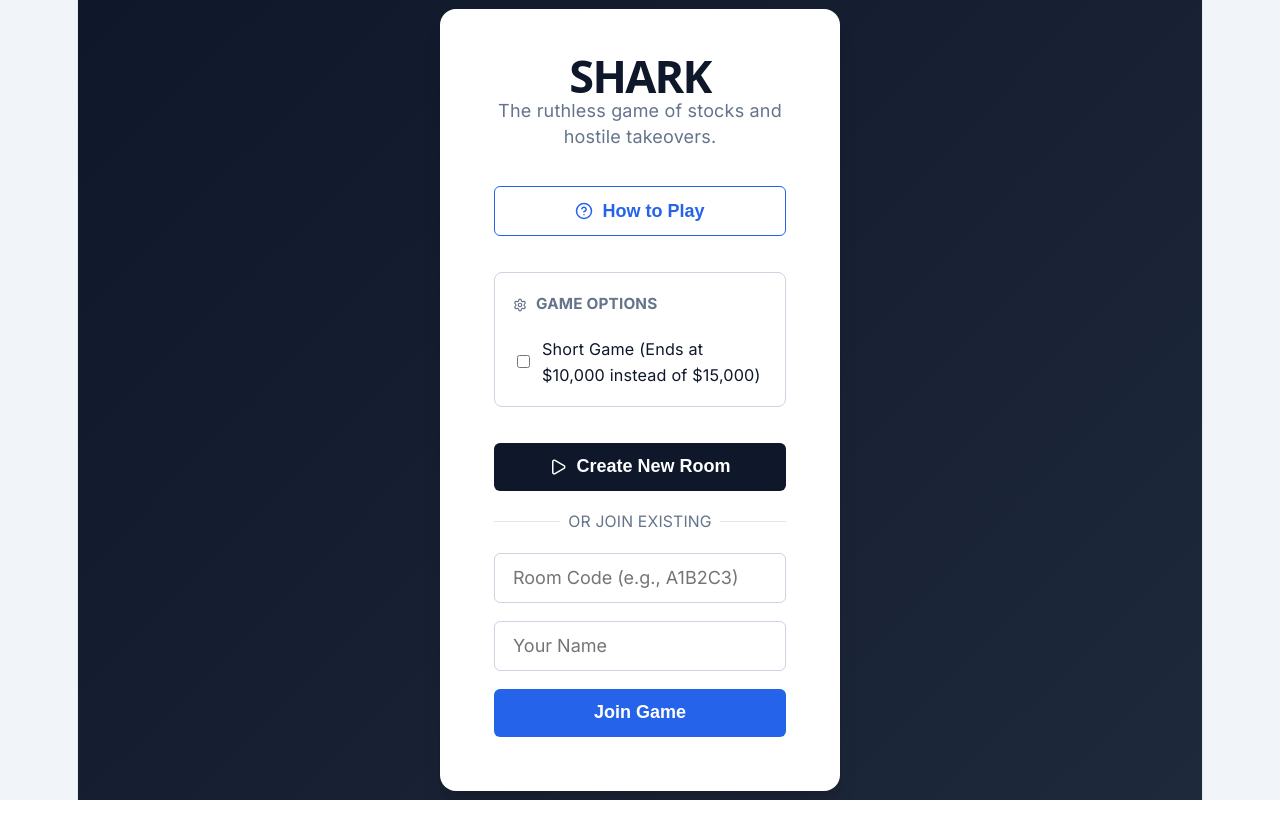
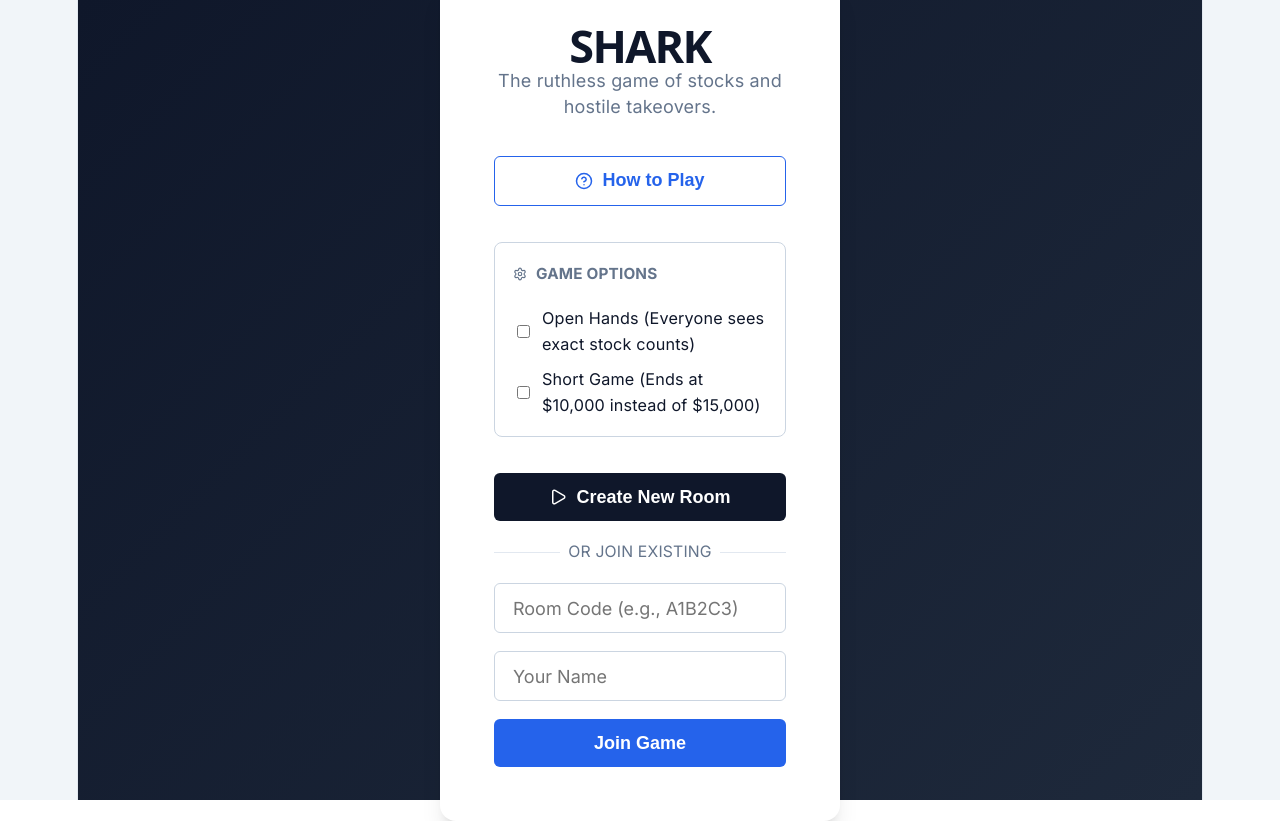
Before and after one commit to onewingai-ux/shark2, a React (Vite) app in the folder frontend/: page / in a window 1280 px wide. Before the commit the page ends 800 px from the top, so only its background shows below. Built offline with nearby package versions, Linux system fonts and the light colour scheme.

Commit message:
Rebuild frontend to include variants and How to Play instructions

```diff
--- a/frontend/src/App.tsx
+++ b/frontend/src/App.tsx
@@ -152,6 +152,10 @@ function App() {
               <div style={{ fontSize: "0.85rem", fontWeight: 700, color: "var(--text-muted)", marginBottom: "0.5rem", display: "flex", alignItems: "center", gap: "0.5rem" }}>
                 <Settings size={14} /> GAME OPTIONS
               </div>
+               <label className="variant-label">
+                <input type="checkbox" checked={variants.includes("open_hands")} onChange={() => toggleVariant("open_hands")} />
+                Open Hands (Everyone sees exact stock counts)
+              </label>
               <label className="variant-label">
                 <input type="checkbox" checked={variants.includes("short_game")} onChange={() => toggleVariant("short_game")} />
                 Short Game (Ends at $10,000 instead of $15,000)
@@ -439,7 +443,7 @@ function App() {
                 <div className="portfolio">
                   {COMPANIES.map(c => (
                     <div key={c} className={`portfolio-item ${p.stocks[c] > 0 ? 'company-'+c : ''}`} style={p.stocks[c] === 0 ? { background: '#e2e8f0', color: '#94a3b8', boxShadow: 'none' } : {}}>
-                      {p.stocks[c]}
+                      {gameState.variants?.includes("open_hands") || p.id === playerId || gameState.status === "game_over" ? p.stocks[c] : "?"}
                     </div>
                   ))}
                 </div>
```
